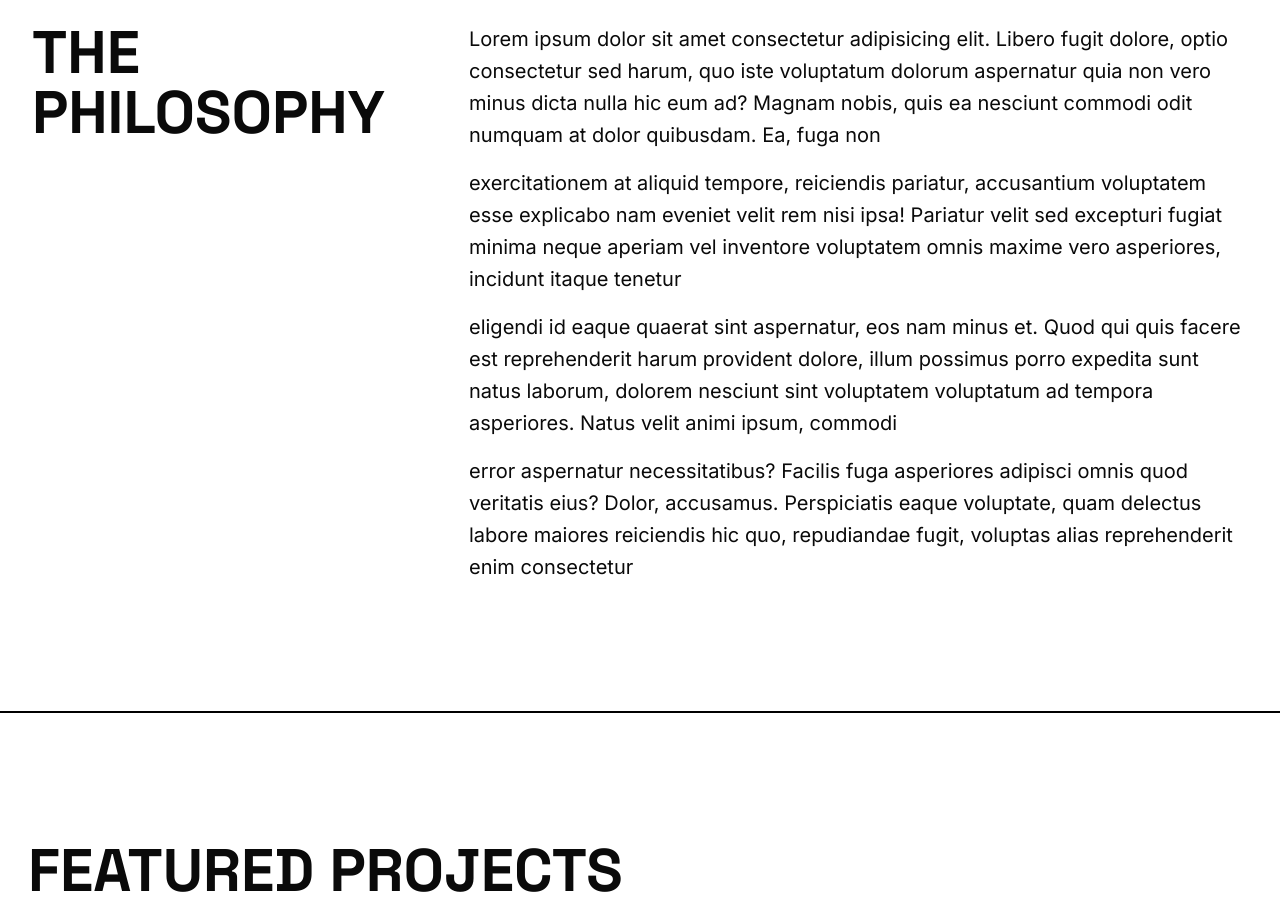
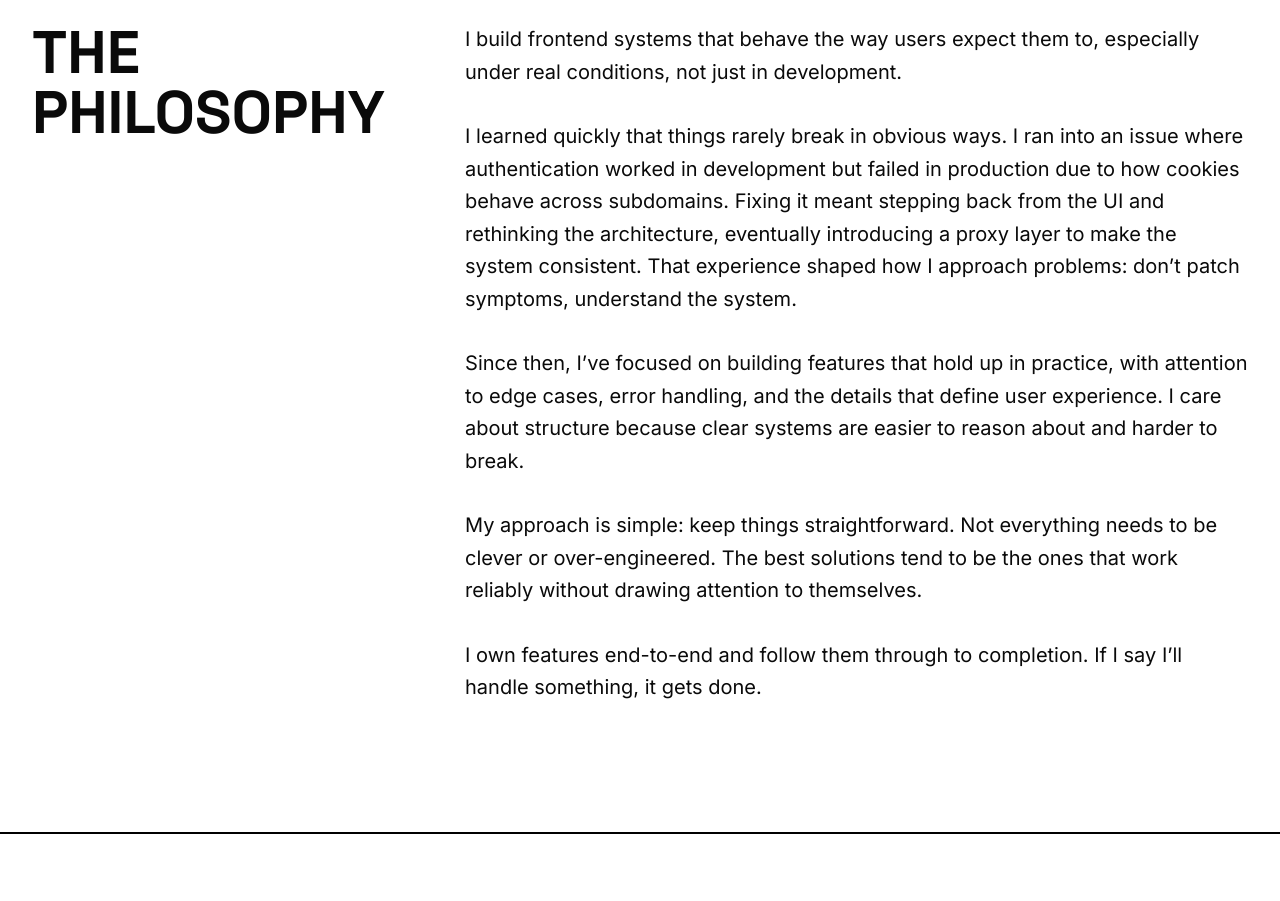
Before and after one commit to Oluwabillionz96/portfolio-v2, a Next.js app: page / in a window 1280 px wide. Shown: the part 1040-1941 px from the top of the page. Built offline with nearby package versions, Linux system fonts and the light colour scheme.

Commit message:
Update about-section.tsx

```diff
--- a/components/about-section.tsx
+++ b/components/about-section.tsx
@@ -1,3 +1,4 @@
+import Link from "next/link";
 import StickyContainer from "./ui/sticky-container";
 
 const AboutSection = () => {
@@ -13,32 +14,34 @@ const AboutSection = () => {
       </StickyContainer>
 
       <section>
-        <div className="text-lg md:text-xl  font-sans leading-8 space-y-4">
+        <div className="text-lg md:text-xl  font-sans leading-relaxed space-y-8">
           <p>
-            Lorem ipsum dolor sit amet consectetur adipisicing elit. Libero
-            fugit dolore, optio consectetur sed harum, quo iste voluptatum
-            dolorum aspernatur quia non vero minus dicta nulla hic eum ad?
-            Magnam nobis, quis ea nesciunt commodi odit numquam at dolor
-            quibusdam. Ea, fuga non
+            I build frontend systems that behave the way users expect them to,
+            especially under real conditions, not just in development.
           </p>
           <p>
-            exercitationem at aliquid tempore, reiciendis pariatur, accusantium
-            voluptatem esse explicabo nam eveniet velit rem nisi ipsa! Pariatur
-            velit sed excepturi fugiat minima neque aperiam vel inventore
-            voluptatem omnis maxime vero asperiores, incidunt itaque tenetur
+            I learned quickly that things rarely break in obvious ways. I ran
+            into an issue where authentication worked in development but failed
+            in production due to how cookies behave across subdomains. Fixing it
+            meant stepping back from the UI and rethinking the architecture,
+            eventually introducing a proxy layer to make the system consistent.
+            That experience shaped how I approach problems: don’t patch
+            symptoms, understand the system.
           </p>
           <p>
-            eligendi id eaque quaerat sint aspernatur, eos nam minus et. Quod
-            qui quis facere est reprehenderit harum provident dolore, illum
-            possimus porro expedita sunt natus laborum, dolorem nesciunt sint
-            voluptatem voluptatum ad tempora asperiores. Natus velit animi
-            ipsum, commodi
+            Since then, I’ve focused on building features that hold up in
+            practice, with attention to edge cases, error handling, and the
+            details that define user experience. I care about structure because
+            clear systems are easier to reason about and harder to break.
           </p>
           <p>
-            error aspernatur necessitatibus? Facilis fuga asperiores adipisci
-            omnis quod veritatis eius? Dolor, accusamus. Perspiciatis eaque
-            voluptate, quam delectus labore maiores reiciendis hic quo,
-            repudiandae fugit, voluptas alias reprehenderit enim consectetur
+            My approach is simple: keep things straightforward. Not everything
+            needs to be clever or over-engineered. The best solutions tend to be
+            the ones that work reliably without drawing attention to themselves.
+          </p>
+          <p>
+            I own features end-to-end and follow them through to completion. If
+            I say I’ll handle something, it gets done.
           </p>
         </div>
       </section>
```
